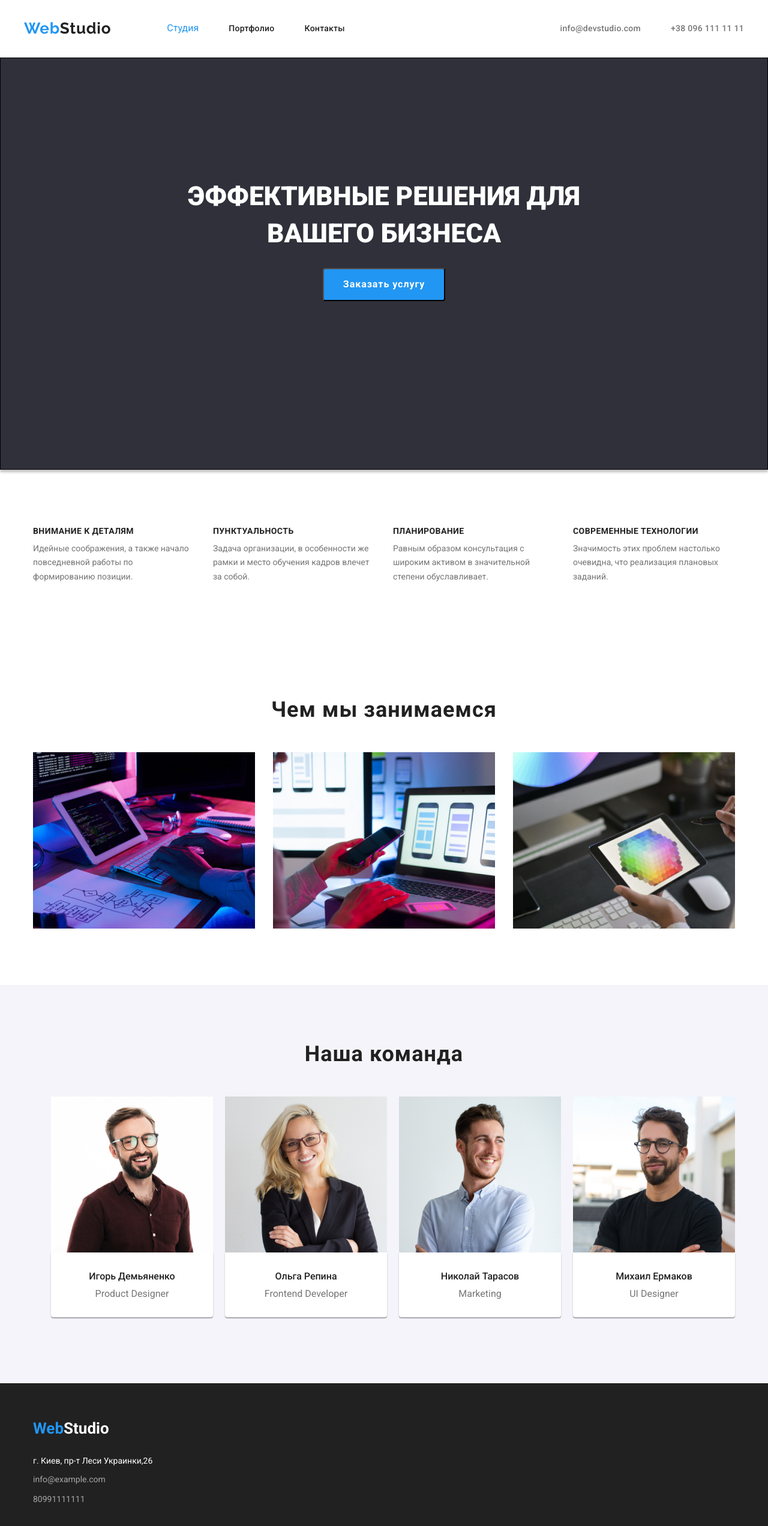
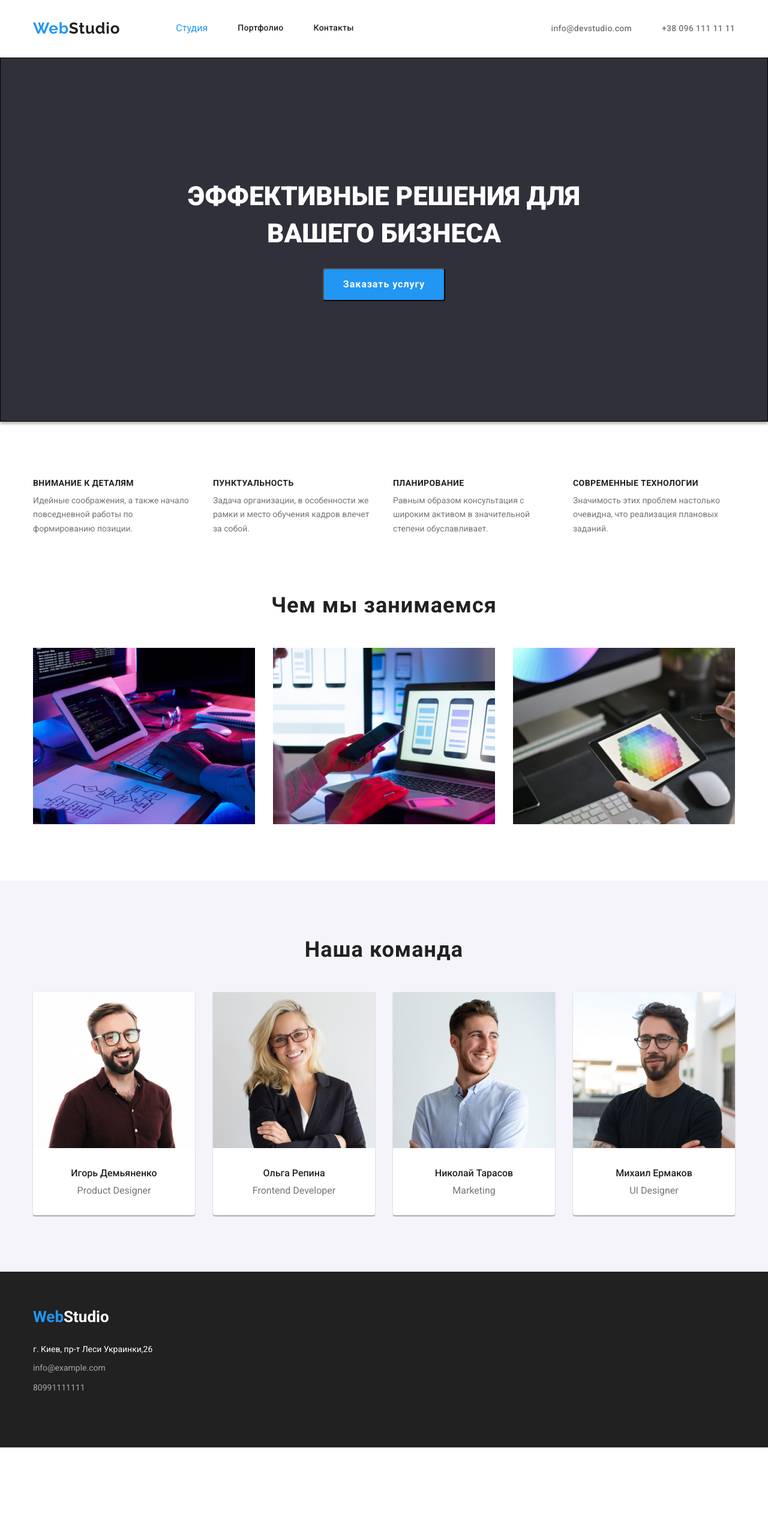
Before and after one commit to DANILOV2412/goit-markup-hw-08, a plain HTML site: page index.html in a window 1280 px wide. Shown: the whole page at 60% size. After the commit the page ends 2413 px from the top, so only its background shows below. Drawn offline with nearby package versions, Linux system fonts and the light colour scheme.

Commit message:
fixed bags

```diff
--- a/css/styles.css
+++ b/css/styles.css
@@ -46,6 +46,8 @@ span:focus {
   font-weight: 700;
   font-size: 26px;
   line-height: 1.2;
+  padding: 32px 0;
+  display: block;
 
 }
 
@@ -57,7 +59,6 @@ span:focus {
   display: flex;
   justify-content: space-between;
   align-items: center;
-  padding: 32px 0;
 
 }
 
@@ -77,6 +78,8 @@ span:focus {
   font-size: 14px;
   line-height: 1.2;
   letter-spacing: 0.02em;
+  padding: 32px 0;
+  display: block;
 }
 
 .site-nav {
@@ -96,6 +99,8 @@ span:focus {
  .site-nav .link-current {
     color: var(--accent-color);
     text-decoration: none;
+    padding: 32px 0;
+    display: block;
 
  }
    /* auth-nav */
@@ -108,6 +113,8 @@ span:focus {
   font-size: 14px;
   line-height: 1.2;
   letter-spacing: 0.02em;
+  padding: 32px 0;
+  display: block;
 }
 
 
@@ -136,7 +143,7 @@ span:focus {
   border: 1px solid #000000;
   box-shadow: 0px 4px 4px rgba(0, 0, 0, 0.25);
   padding-top: 200px;
-  padding-bottom: 280px;
+  padding-bottom: 200px;
   text-align: center;
   margin-bottom: 0;
 }
@@ -189,7 +196,7 @@ span:focus {
 }
 .section-home{
   padding-top: 94px;
-  padding-bottom: 94px;
+  /* padding-bottom: 94px; */
   justify-content: space-between;
 
 
@@ -251,6 +258,7 @@ margin-left: 30px;
     font-weight: 400;
     font-size: 16px;
     line-height: 1.2;
+    margin: 0;
 }
 /* section-info */
 .section-info{
@@ -294,24 +302,21 @@ padding: 0;
   padding: 0;
 
   }
-  .comand-prof{
-  background: #FFFFFF;
-  box-shadow: 0px 1px 3px rgba(0, 0, 0, 0.12), 0px 1px 1px rgba(0, 0, 0, 0.14), 0px 2px 1px rgba(0, 0, 0, 0.2);
-  border-radius: 0px 0px 4px 4px;
+  .comand-prof {
+ padding: 32px 0;
+  }
+  .border-radius{
+    background: #FFFFFF;
+    box-shadow: 0px 1px 3px rgba(0, 0, 0, 0.12), 0px 1px 1px rgba(0, 0, 0, 0.14), 0px 2px 1px rgba(0, 0, 0, 0.2);
+    border-radius: 0px 0px 4px 4px;
   }
 
-.comand .block:not(:first-child){
-  margin-left: 30px;
-}
 .title-name{
-  padding-top: 30px;
+  padding: 0;
   margin-bottom: 10px;
   margin-top: 0;
 }
-.profess{
-  padding-bottom: 30px;
-  margin-top: 0;
-}
+
 /* footer */
 
 
@@ -374,12 +379,11 @@ padding-bottom: 60px;
   font-weight: 500;
   font-size: 16px;
   line-height: 1.6;
-  background: #F5F4FA;
-  cursor: pointer;
+    cursor: pointer;
 }
 .button-second{
   padding: 6px 22px;
-  border-radius: 4px;
+  border: none;
 }
 
 
@@ -453,7 +457,7 @@ padding-bottom: 60px;
   border: 1px solid #EEEEEE;
 }
 .boldtext {
-  padding-top: 20px;
+  /* padding-top: 20px; */
   color: var(--secondary-color);
   font-style: normal;
   font-weight: 700;
--- a/index.html
+++ b/index.html
@@ -120,7 +120,7 @@
         <div class="comand conteiner">
           <h2 class="bold">Наша команда</h2>
           <ul class="comand block">
-            <li>
+            <li class="border-radius">
               <img src="./img/Igor.jpg" alt="бордовий" width="270" />
               <div class="comand-prof">
                 <h3 class="title-name">Игорь Демьяненко</h3>
@@ -128,7 +128,7 @@
               </div>
             </li>
 
-            <li>
+            <li class="border-radius">
               <img
                 class="img-block"
                 src="./img/Olga.jpg"
@@ -141,7 +141,7 @@
               </div>
             </li>
 
-            <li>
+            <li class="border-radius">
               <img
                 class="img-block"
                 src="./img/NIKOLAY.jpg"
@@ -154,7 +154,7 @@
               </div>
             </li>
 
-            <li>
+            <li class="border-radius">
               <img
                 class="img-block"
                 src="./img/MISHA.jpg"
```
